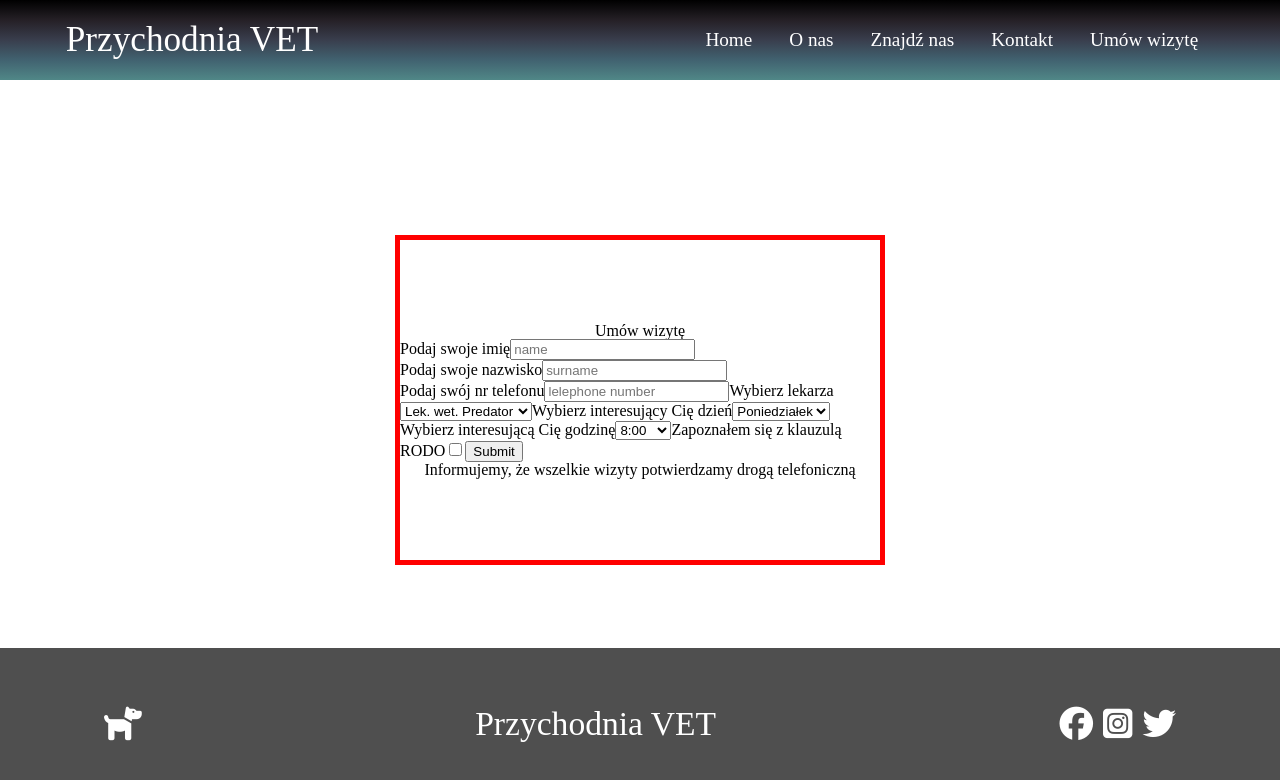
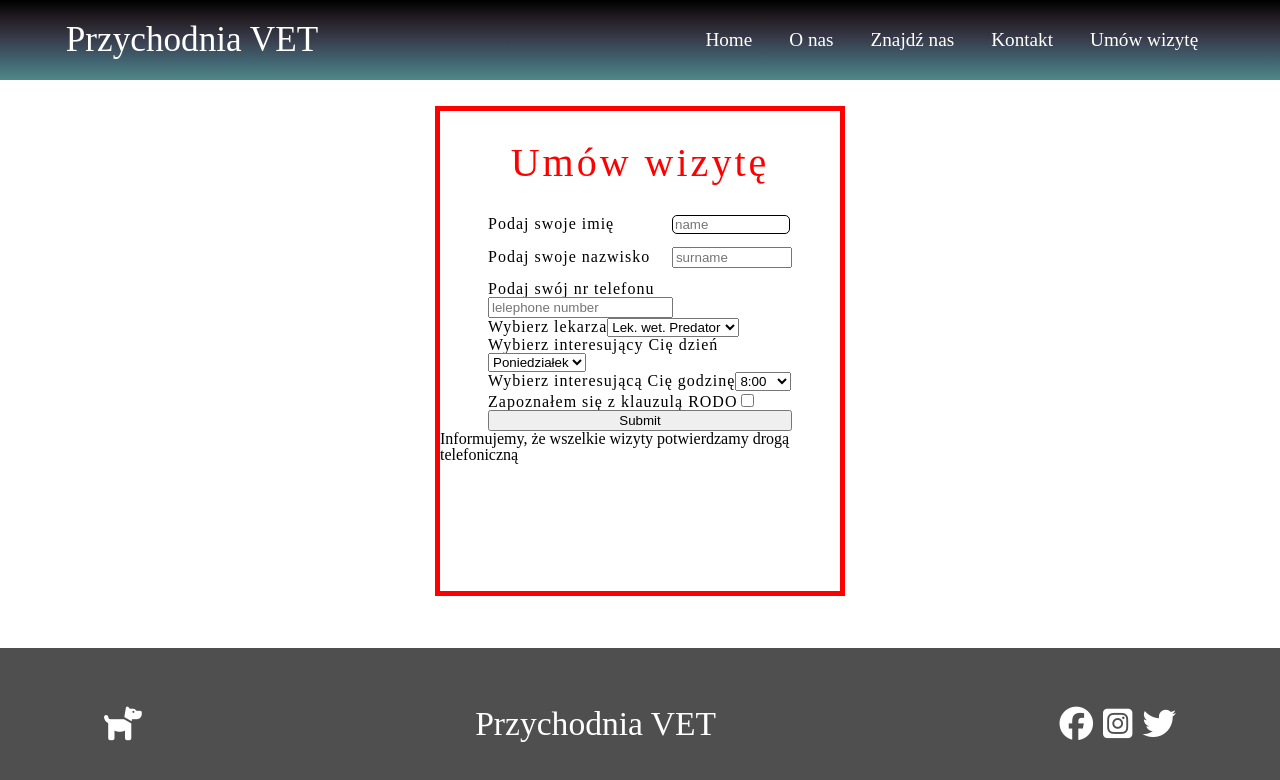
Before and after one commit to Kadavi95/Projektzal, a React (Create React App) app in the folder projekt-zal/: page /appointment in a window 1280 px wide. Shown: the top 780 px of the page. Built offline with nearby package versions, Linux system fonts and the light colour scheme.

Commit message:
styling in progress

```diff
--- a/projekt-zal/src/components/pages/ContactUS.js
+++ b/projekt-zal/src/components/pages/ContactUS.js
@@ -14,7 +14,7 @@ export default function ContactUs() {
 
 
   return (
-    <div className='container'>
+    <div className='container-contact'>
       <div className='date'>
         <h1 className="date_heading">Przychodnia VET</h1>
         <p className="date_text">Adres: ul. Pieskowa 13b, 10-001 Pieskowo  Górne</p>
--- a/projekt-zal/src/components/pages/appointment.js
+++ b/projekt-zal/src/components/pages/appointment.js
@@ -12,13 +12,13 @@ export default function Appoint() {
       <h1 className='formTitle'>Umów wizytę</h1>
 
       <form className='container_form'onSubmit={handleSubmit(onSubmit)}>
-        <label>
+        <label className='label_form_name'>
           Podaj swoje imię
           <input className='form_name' placeholder="name" type="text" name="name" ref={register({ required: true })}></input>
           <p>{errors.name && <span>To pole jest wymagane</span>}</p>
         </label>
 
-        <label>
+        <label className='label_form_surname'>
           Podaj swoje nazwisko
           <input className='form_surname' placeholder="surname" type="text" name="surname" ref={register({ required: true })}></input>
           <p>{errors.surname && <span>To pole jest wymagane</span>}</p>
--- a/projekt-zal/src/components/pages/appointment.scss
+++ b/projekt-zal/src/components/pages/appointment.scss
@@ -2,12 +2,44 @@
     display: flex;
     flex-direction: column;
     align-items: center;
-    justify-content: center;
     position: absolute;
     top: 50%;
     left: 50%;
-    transform: translate(-50%, -50%);
-    width: 30rem;
-    height: 20rem;
+    transform: translate(-50%, -60%);
+    width: 25rem;
+    height: 30rem;
     border: 5px solid red;
+    .formTitle {
+        font-size: 40px;
+        color: red;
+        margin-top: 2rem;
+        margin-bottom: 2rem;
+        letter-spacing: 3px;
+    }
+    .container_form {
+        width: 19rem;
+        display: flex;
+        flex-direction: column;
+        align-content: center;
+        justify-content: space-between;
+        letter-spacing: 1px;
+    }
+    .label_form_name{
+        margin-bottom: .8rem;
+    }
+    .form_name {
+        color: red;
+        margin-left: 3.61rem;
+        width: 7rem;
+        border-radius: 5px;
+        border: 1px solid black;
+    }
+    .label_form_surname {
+        margin-bottom: .8rem;
+    }
+    .form_surname {
+        color: red;
+        margin-left: 1.36rem;
+        width: 7rem;
+    }
 }
```
